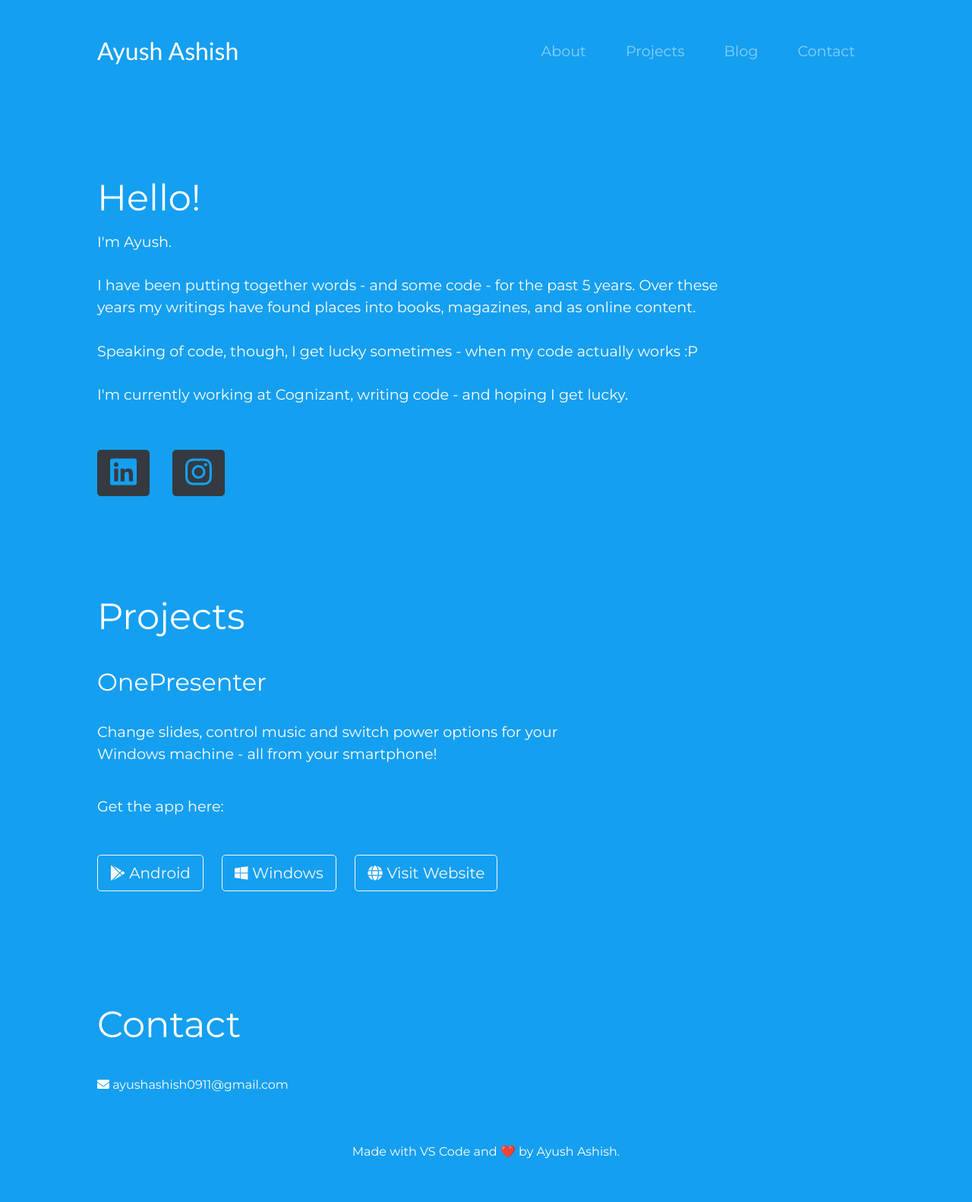
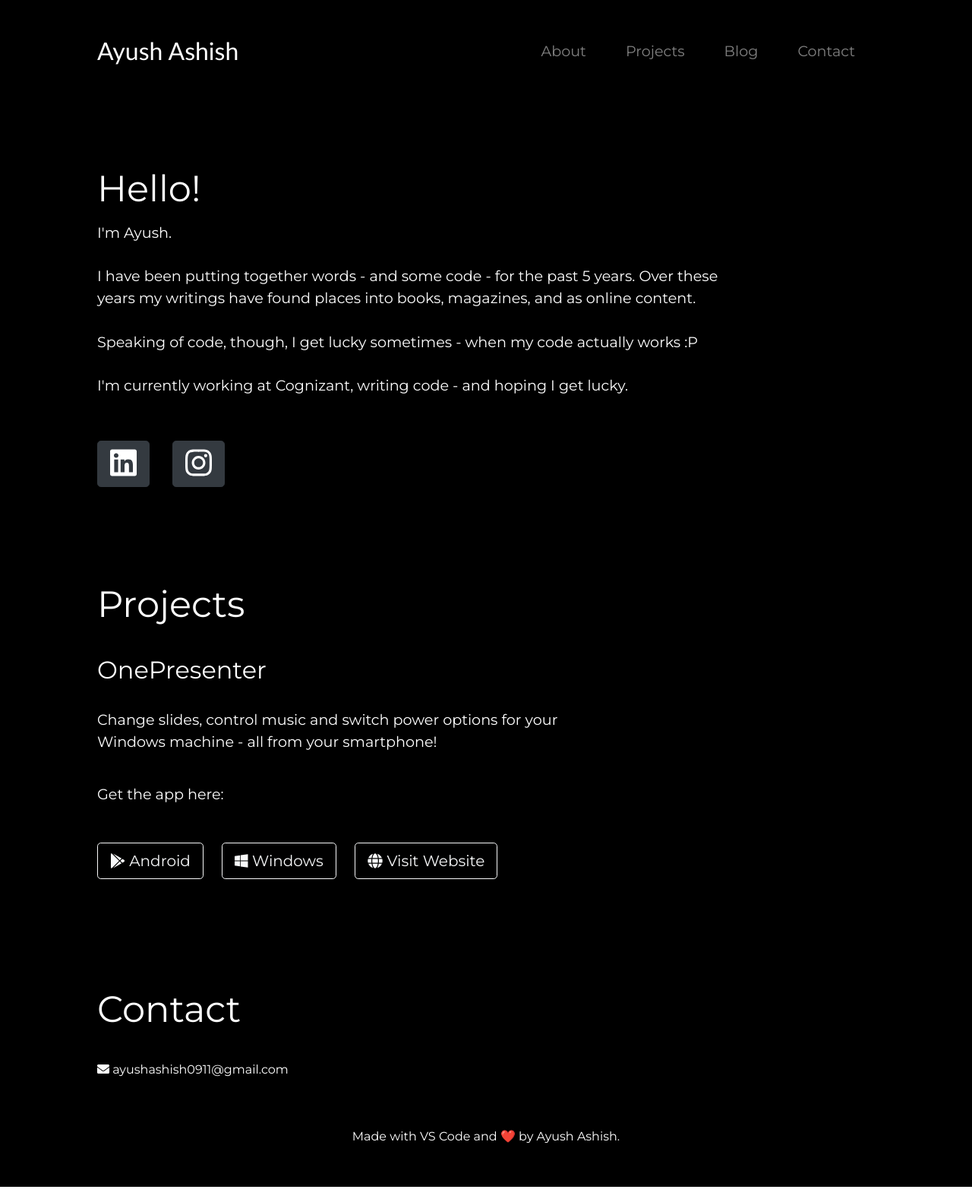
Before and after one commit to ayushashish/site, a plain HTML site: page index.html in a window 1280 px wide. Shown: the whole page at 76% size. Drawn offline with nearby package versions, Linux system fonts and the light colour scheme.

Commit message:
Update styles.css

```diff
--- a/css/styles.css
+++ b/css/styles.css
@@ -1,13 +1,6 @@
 #title {
-    background-color: #159ff0;
+    background-color: black;
     color: #fff;
-}
-
-#title-header {
-    font-family: 'Montserrat', sans-serif;
-    font-size: 3.5rem;
-    font-weight: 800;
-    line-height: 1.5;
 }
 
 .container-fluid {
@@ -19,7 +12,7 @@ body {
 }
 
 .navbar {
-    padding: 0 0 3rem;
+    padding: 0 0 2.5rem;
 }
 
 .navbar-brand {
@@ -43,31 +36,31 @@ body {
     font-size: 3rem;
     font-weight: 500;
     line-height: 1.5;
-    padding-top: 1.75rem;
+    padding-top: 1.5rem;
 }
 
 #about {
     padding: 1% 10%;
-    background-color: #159ff0;
+    background-color: black;
     color: white;
 }
 
 #projects {
     padding: 3% 10%;
-    background-color: #159ff0;
+    background-color: black;
     color: white;
 }
 
 #contact {
     padding: 3% 10%;
-    background-color: #159ff0;
+    background-color: black;
     color: white;
 }
 
 #footer {
     padding-top: 2%;
     text-align: center;
-    background-color: #159ff0;
+    background-color: black;
     color: white;
 }
 
@@ -88,7 +81,3 @@ body {
 .download-button {
     margin: 5% 3% 5% 0;
 }
-
-.icon-button {
-    color: #159ff0;
-}
```
